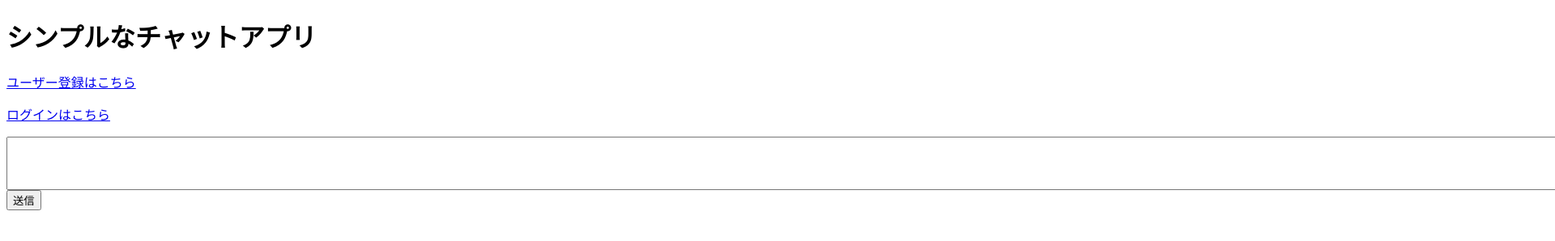
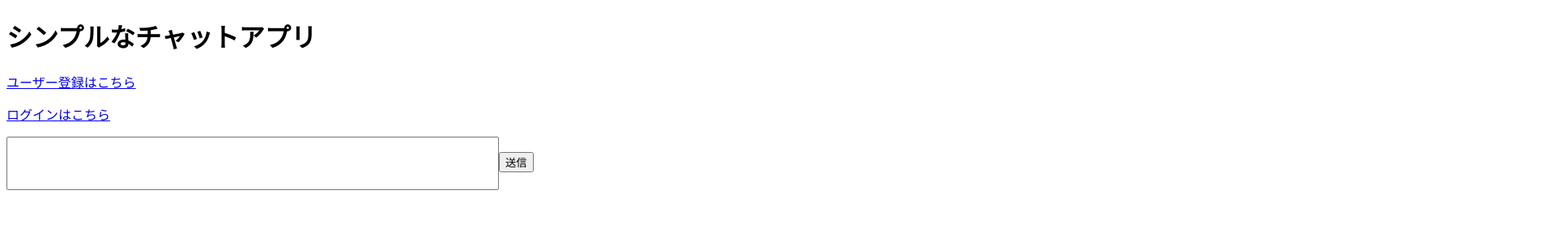
Before and after one commit to junmmykonoka/chat-app, a website: page public/index.html in a window 1280 px wide. Shown: the top 298 px of the page at 81% size, 1920 px wide, since content can reach past the window. Drawn offline with Linux system fonts and the light colour scheme; no server answers.

```diff
--- a/public/index.html
+++ b/public/index.html
@@ -11,7 +11,7 @@
     <p><a href="/login.html">ログインはこちら</a></p>
     <div id="messages"></div>
     <form id="form">
-        <input id="input" autocomplete="off" style="width: 6000px; height: 60px;" /><button>送信</button>
+        <input id="input" autocomplete="off" style="width: 600px; height: 60px;" /><button>送信</button>
     </form>
     <script>
         // メッセージをサーバーから取得して画面に表示する関数
```
